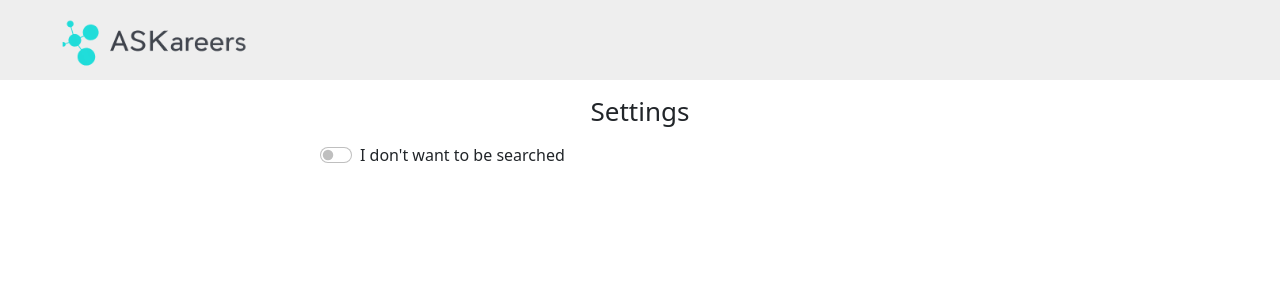
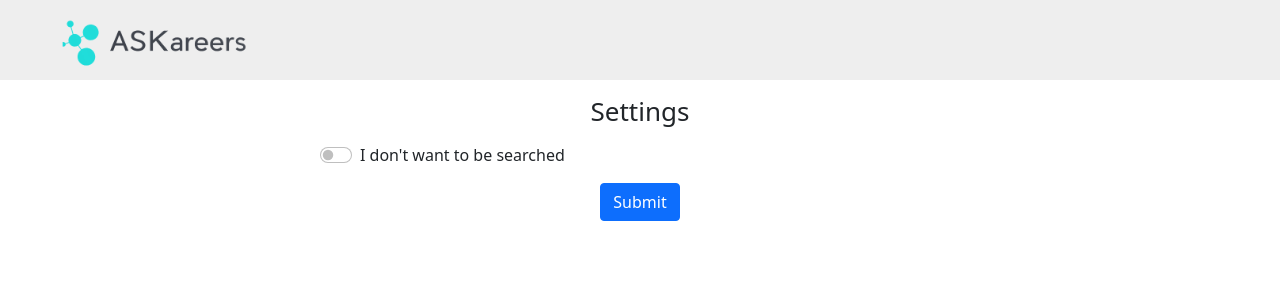
Before and after one commit to hw1621/AskCareer, a Flask app: page /settings in a window 1280 px wide. Shown: the top 300 px of the page. Run offline with Flask 3, Linux system fonts and the light colour scheme; some libraries are stand-ins or nearby versions.

Commit message:
Added missing submit button in settings

```diff
--- a/src/app.py
+++ b/src/app.py
@@ -72,6 +72,7 @@ def load_user(user_id):
 def index():
     if not current_user.is_authenticated:
         return render_template('home.html')
+
     if request.method == 'POST':
         form = request.form.to_dict()
         try:
--- a/src/static/css/settings.css
+++ b/src/static/css/settings.css
@@ -8,3 +8,10 @@ h1 {
     width: 50%;
     margin: auto auto;
 }
+
+.submit-row {
+    display: flex;
+    flex-direction: row;
+    justify-content: center;
+    margin-top: 2vh;
+}
--- a/src/templates/profile.html
+++ b/src/templates/profile.html
@@ -148,7 +148,7 @@
         </div>
         <div id="submit-row" class="submit-row">
             <button id="form-submit" type="submit" name="form-submit" class="btn btn-primary submit-row-btn">Submit</button>
-            <div id="form-submit" onclick="location.href='https://drp26.herokuapp.com/';" class="btn btn-primary submit-row-btn">Home</div>
+            <div onclick="location.href='https://drp26.herokuapp.com/';" class="btn btn-primary submit-row-btn">Home</div>
         </div>
         <script src="{{ url_for('static', filename='js/editprofile.js') }}"></script>
     </form>
--- a/src/templates/settings.html
+++ b/src/templates/settings.html
@@ -16,5 +16,8 @@
                 <label class="form-check-label" for="flexSwitchCheckDefault">I don't want to be searched</label>
             </div>
         </div>
+        <div id="submit-row" class="submit-row">
+            <button id="setting-submit" type="submit" name="form-submit" class="btn btn-primary submit-row-btn">Submit</button>
+        </div>
     </form>
 {% endblock %}
```
